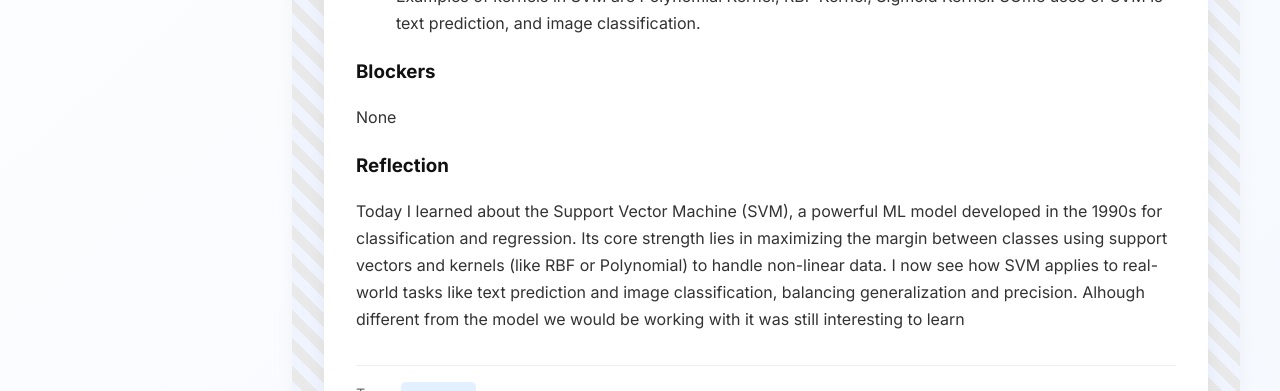
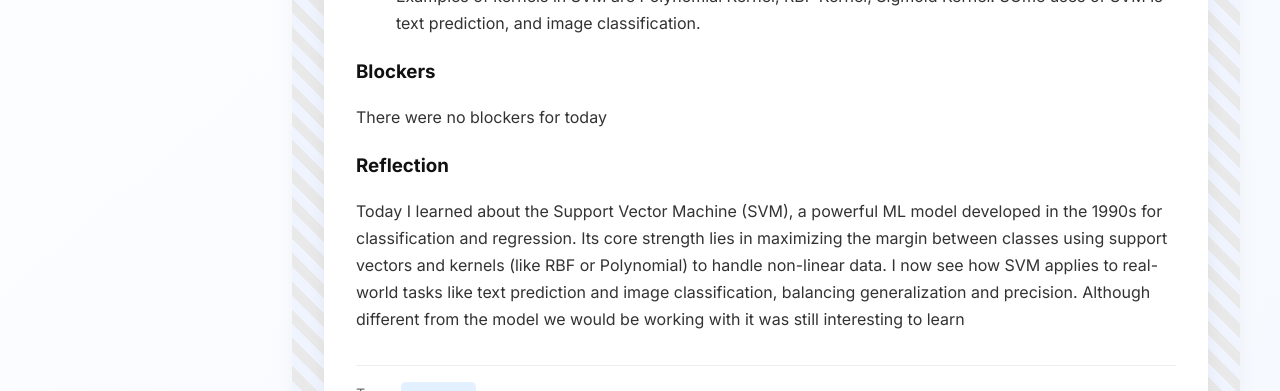
Before and after one commit to UnegbuSogidechukwu/UnegbuSogidechukwu.github.io, a Jekyll site: the page built from _posts/2025-06-20-day-19.md, in a window 1280 px wide. Shown: the part 565-956 px from the top of the page. Built offline with Jekyll 4.4.1, drawn with Linux system fonts in a browser that asks for light colours.

Commit message:
Update 2025-06-20-day-19.md

```diff
--- a/_posts/2025-06-20-day-19.md
+++ b/_posts/2025-06-20-day-19.md
@@ -15,10 +15,10 @@ what_i_learned: |
     - Examples of kernels in SVM are Polynomial Kernel, RBF Kernel, Sigmoid Kernel. SOme uses of SVM is text prediction, and image classification.
 
 blockers: |
-  None
+  There were no blockers for today
 
 reflection: |
-  Today I learned about the Support Vector Machine (SVM), a powerful ML model developed in the 1990s for classification and regression. Its core strength lies in maximizing the margin between classes using support vectors and kernels (like RBF or Polynomial) to handle non-linear data. I now see how SVM applies to real-world tasks like text prediction and image classification, balancing generalization and precision. Alhough different from the model we would be working with it was still interesting to learn
+  Today I learned about the Support Vector Machine (SVM), a powerful ML model developed in the 1990s for classification and regression. Its core strength lies in maximizing the margin between classes using support vectors and kernels (like RBF or Polynomial) to handle non-linear data. I now see how SVM applies to real-world tasks like text prediction and image classification, balancing generalization and precision. Although different from the model we would be working with it was still interesting to learn
 
 
 
```
